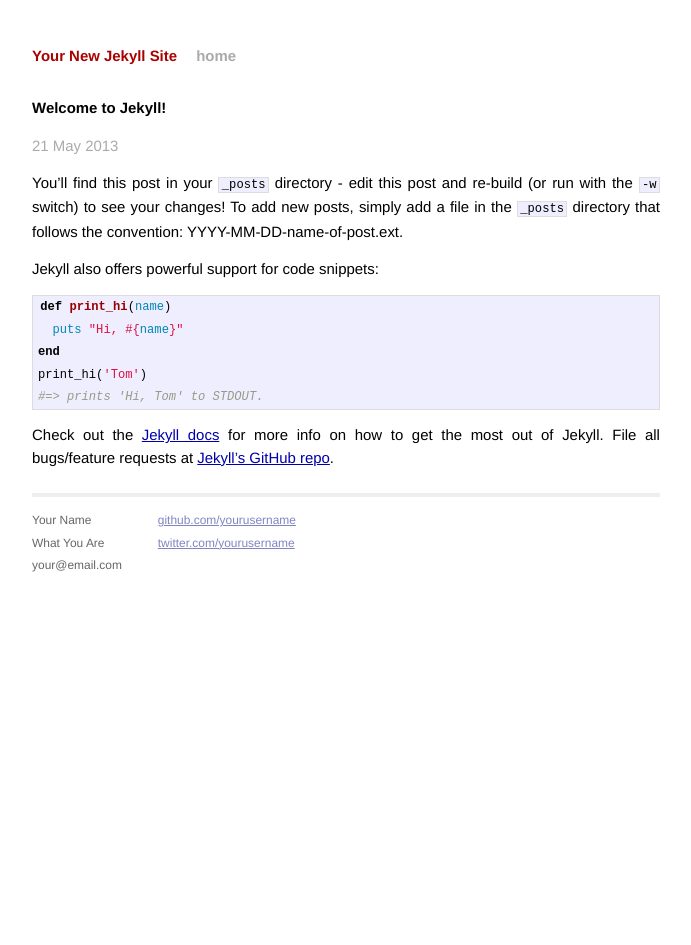
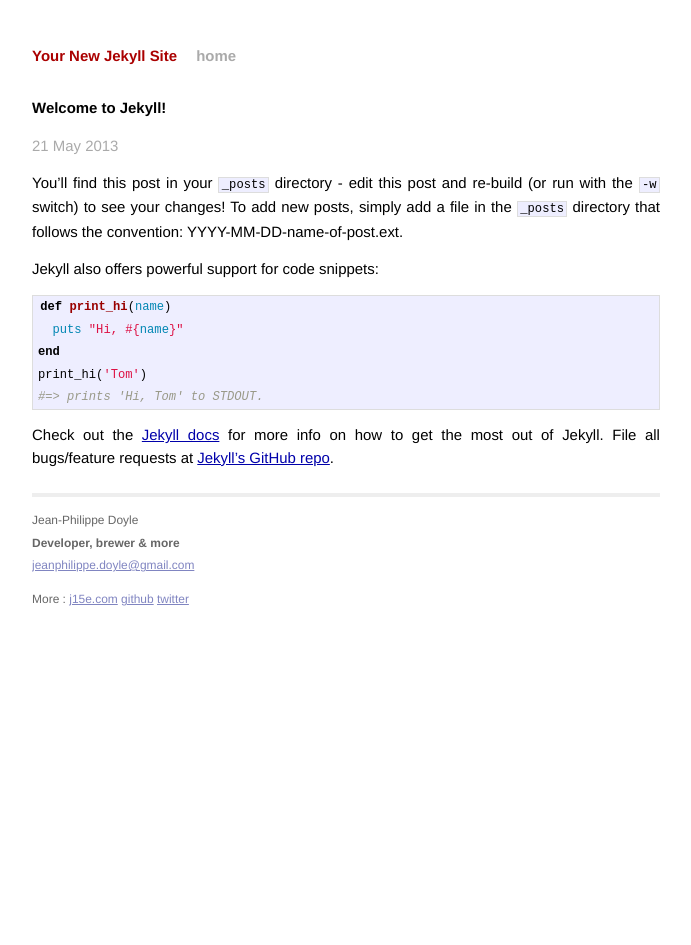
Before and after one commit to j15e/b, a Jekyll site: the page built from _posts/2013-05-21-welcome-to-jekyll.markdown, in a window 1280 px wide. Shown: the whole page, without its empty margins (294-985 px from the left). Built offline with Jekyll 4.4.1, drawn with Linux system fonts in a browser that asks for light colours.

Commit message:
Setup my layout & title

```diff
--- a/_layouts/default.html
+++ b/_layouts/default.html
@@ -27,15 +27,14 @@
             <div class="footer">
               <div class="contact">
                 <p>
-                  Your Name<br />
-                  What You Are<br />
-                  your@email.com
+                  Jean-Philippe Doyle<br/>
+                  <strong>Developer, brewer & more</strong><br/>
+                  <a href="mailto:jeanphilippe.doyle@gmail.com">jeanphilippe.doyle@gmail.com</a><br/>
                 </p>
-              </div>
-              <div class="contact">
-                <p>
-                  <a href="http://github.com/yourusername/">github.com/yourusername</a><br />
-                  <a href="http://twitter.com/yourusername/">twitter.com/yourusername</a><br />
+                <p>More :
+                  <a href="http://j15e.com">j15e.com</a>
+                  <a href="http://github.com/j15e/">github</a>
+                  <a href="http://twitter.com/j15e/">twitter</a>
                 </p>
               </div>
             </div>
--- a/index.html
+++ b/index.html
@@ -1,6 +1,6 @@
 ---
 layout: default
-title: Your New Jekyll Site
+title: Jean-Philippe Doyle (j15e)
 ---
 
 <div id="home">
```
